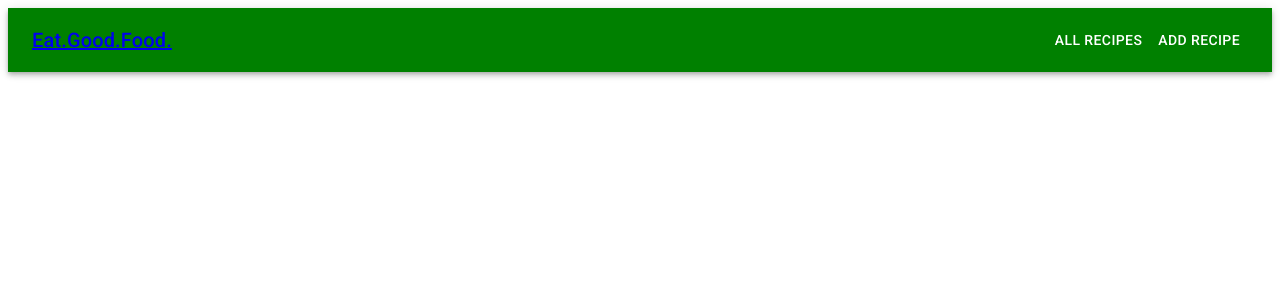
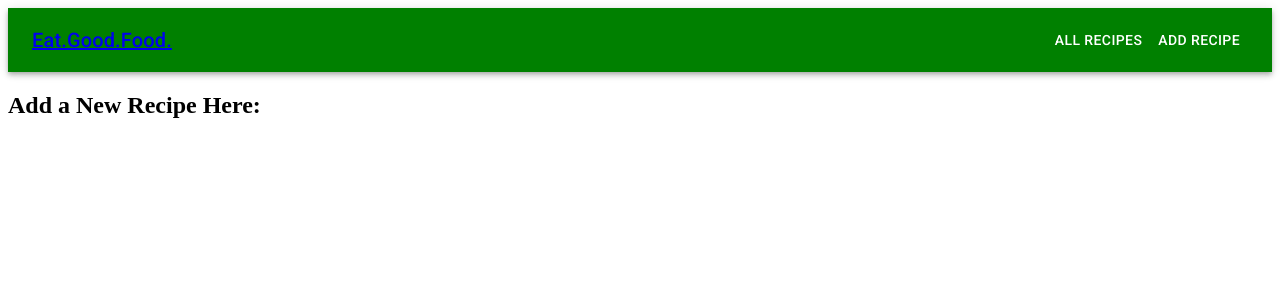
Before and after one commit to VLParry/EatGoodFood, a React (Create React App) app: page /addrecipe in a window 1280 px wide. Shown: the top 300 px of the page. Built offline with nearby package versions, Linux system fonts and the light colour scheme.

Commit message:
adding form

```diff
--- a/src/components/Form.jsx
+++ b/src/components/Form.jsx
@@ -32,8 +32,14 @@ function handleSubmit(e){
   .then((addedRecipe) => onAddRecipe(addedRecipe))
 }
   return (
+    <section>
+      <h1>Add a New Recipe Here:</h1>
+      <form>
 
-<div> </div>
+      </form>
+    </section>
+
+
   )
 }
 
```
